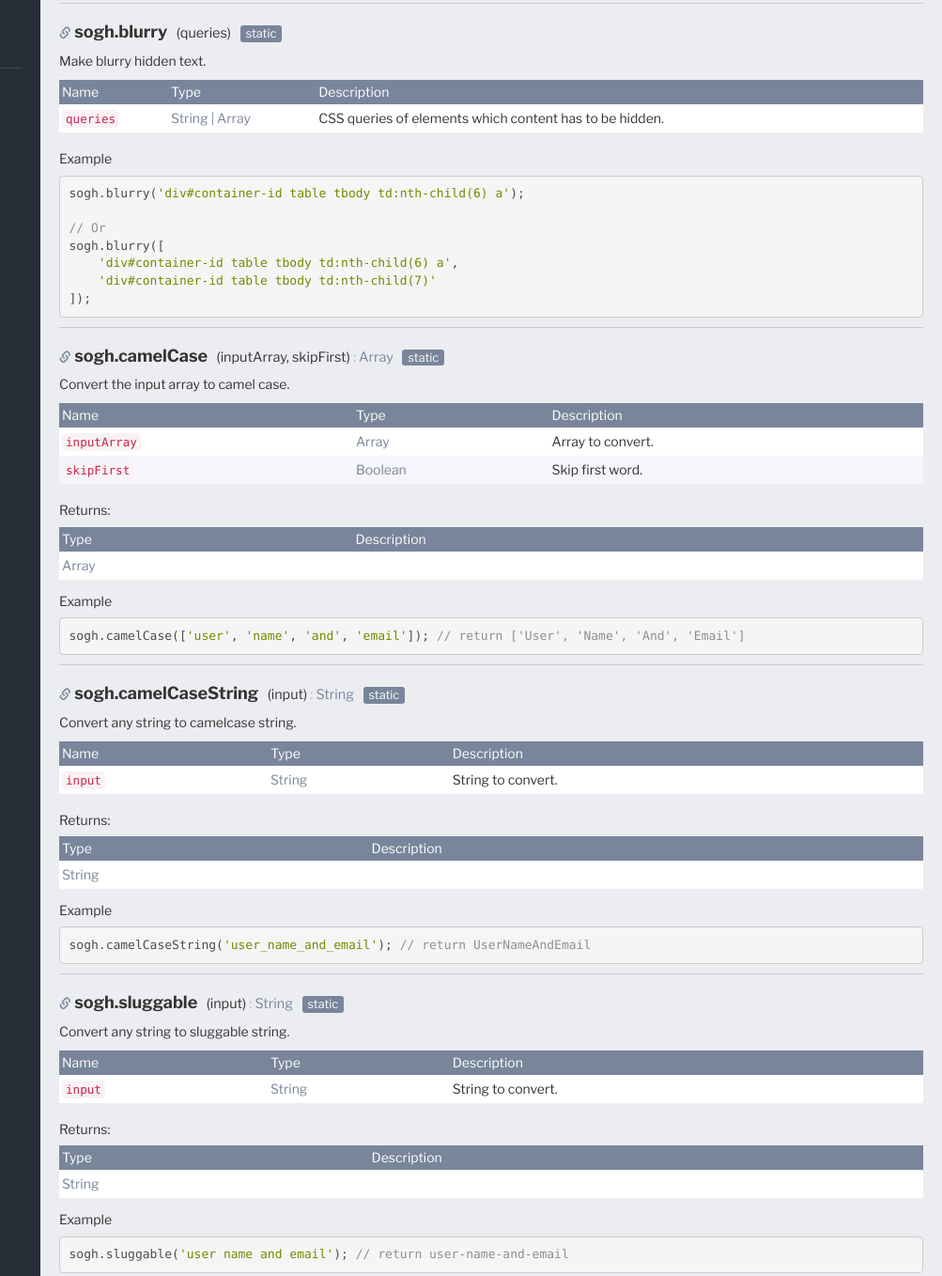
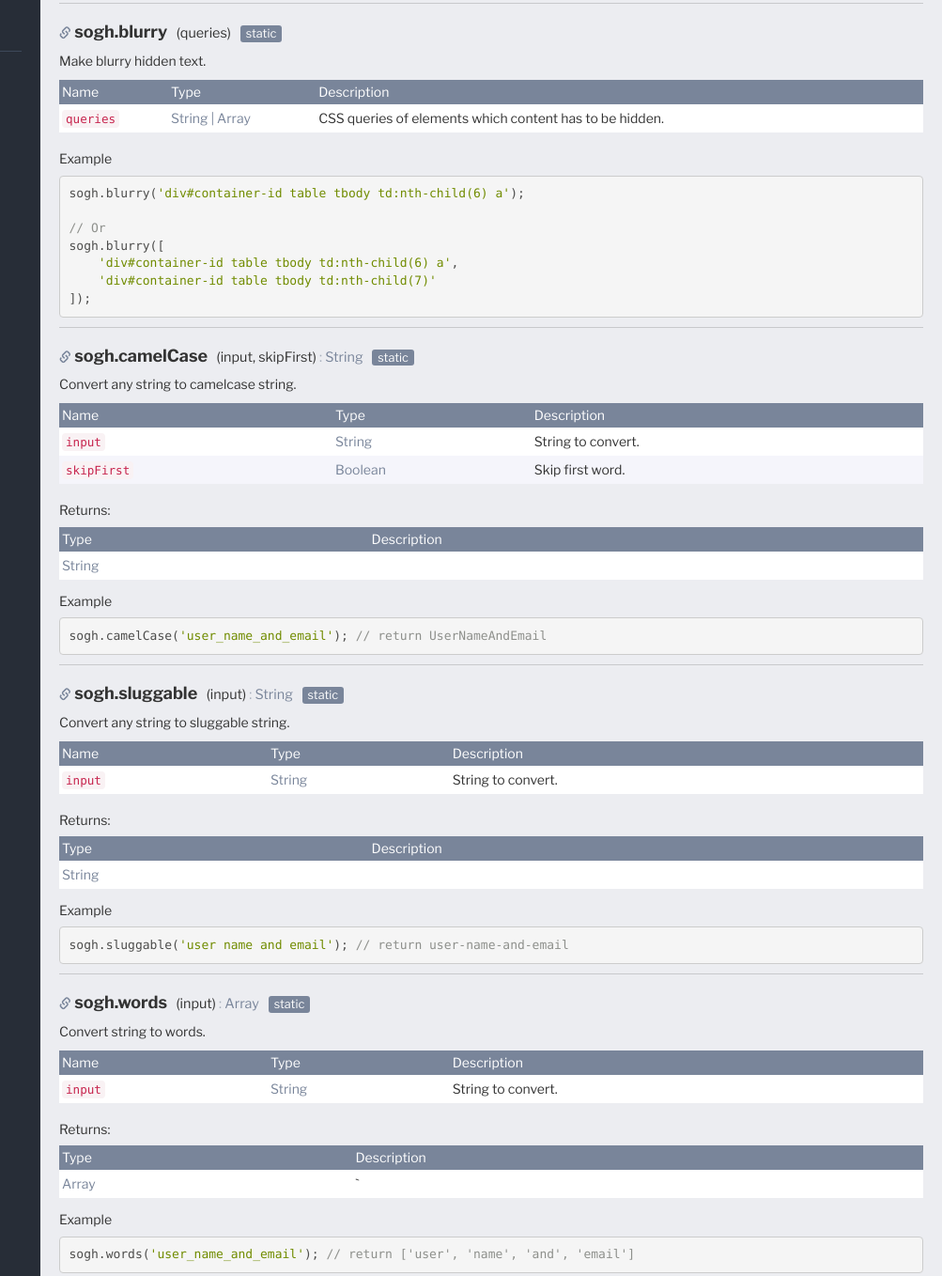
Before and after one commit to slaveofgod/sog-helper, a website: page docs/sogh.html in a window 1280 px wide and 1989 px high. Shown: the part 206-1564 px from the top of the page at 94% size, without its empty margins (277-1280 px from the left). Drawn offline with nearby package versions, Linux system fonts and the light colour scheme.

Commit message:
Hard Refactoring

```diff
--- a/docs/sogh.html
+++ b/docs/sogh.html
@@ -71,8 +71,6 @@
                 <li class="parent  " data-name="sogh.blurry"><a href="sogh.html#.blurry">blurry</a></li>
 
                 <li class="parent  " data-name="sogh.camelCase"><a href="sogh.html#.camelCase">camelCase</a></li>
-
-                <li class="parent  " data-name="sogh.camelCaseString"><a href="sogh.html#.camelCaseString">camelCaseString</a></li>
 
                 <li class="parent  " data-name="sogh.sluggable"><a href="sogh.html#.sluggable">sluggable</a></li>
 
@@ -304,7 +302,7 @@ sogh.blurry([
             <span class="">
                 sogh.camelCase
             </span>
-            <span class="signature">(inputArray, skipFirst)</span><span class="type-signature">Array</span>
+            <span class="signature">(input, skipFirst)</span><span class="type-signature">String</span>
 
             <span class="access-signature">static</span>
 
@@ -320,7 +318,7 @@ sogh.blurry([
 
 
     <div class="description">
-        <p>Convert the input array to camel case.</p>
+        <p>Convert any string to camelcase string.</p>
     </div>
 
 
@@ -351,13 +349,13 @@ sogh.blurry([
 
         <tr>
 
-                <td class="name"><code>inputArray</code></td>
+                <td class="name"><code>input</code></td>
 
 
             <td class="type">
 
 
-<span class="param-type">Array</span>
+<span class="param-type">String</span>
 
 
 
@@ -367,7 +365,7 @@ sogh.blurry([
 
             <td class="description last">
 
-                Array to convert.</td>
+                String to convert.</td>
         </tr>
 
 
@@ -449,160 +447,6 @@ sogh.blurry([
 
             <td class="type">
 
-                        Array
-
-
-            </td>
-            <td class="description last"></td>
-        </tr>
-
-    </tbody>
-</table>
-
-
-
-
-        <h5>Example</h5>
-
-
-
-    <pre class="prettyprint"><code>sogh.camelCase(['user', 'name', 'and', 'email']); // return ['User', 'Name', 'And', 'Email']</code></pre>
-
-
-
-</dd>
-
-
-
-<dt>
-    <div class="nameContainer">
-        <h4 class="name" id=".camelCaseString">
-            <a class="share-icon" href="#.camelCaseString"><span class="glyphicon glyphicon-link"></span></a>
-            <span class="">
-                sogh.camelCaseString
-            </span>
-            <span class="signature">(input)</span><span class="type-signature">String</span>
-
-            <span class="access-signature">static</span>
-
-
-        </h4>
-
-
-    </div>
-
-
-</dt>
-<dd>
-
-
-    <div class="description">
-        <p>Convert any string to camelcase string.</p>
-    </div>
-
-
-
-
-
-
-
-
-
-<table class="params">
-    <thead>
-	<tr>
-
-		<th>Name</th>
-
-
-		<th>Type</th>
-
-
-
-		<th class="last">Description</th>
-	</tr>
-	</thead>
-
-	<tbody>
-
-
-        <tr>
-
-                <td class="name"><code>input</code></td>
-
-
-            <td class="type">
-
-
-<span class="param-type">String</span>
-
-
-
-            </td>
-
-
-
-            <td class="description last">
-
-                String to convert.</td>
-        </tr>
-
-
-	</tbody>
-</table>
-
-
-
-<dl class="details">
-
-
-
-
-
-
-
-
-
-
-
-
-
-
-
-
-
-
-
-</dl>
-
-
-
-
-
-
-
-
-
-
-
-    <h5>Returns:</h5>
-
-
-
-<table class="params">
-    <thead>
-    <tr>
-
-        <th>Type</th>
-        <th class="last">Description</th>
-    </tr>
-    </thead>
-    <tbody>
-
-        <tr>
-
-            <td class="type">
-
                         String
 
 
@@ -620,7 +464,7 @@ sogh.blurry([
 
 
 
-    <pre class="prettyprint"><code>sogh.camelCaseString('user_name_and_email'); // return UserNameAndEmail</code></pre>
+    <pre class="prettyprint"><code>sogh.camelCase('user_name_and_email'); // return UserNameAndEmail</code></pre>
 
 
 
@@ -954,7 +798,7 @@ sogh.blurry([
 
         <footer class="content-size">
             <div class="footer">
-                Documentation generated by <a target="_blank" href="https://github.com/jsdoc3/jsdoc">JSDoc 3.6.3</a> on Fri Feb 21 2020 20:11:09 GMT+0200 (Eastern European Standard Time)
+                Documentation generated by <a target="_blank" href="https://github.com/jsdoc3/jsdoc">JSDoc 3.6.3</a> on Fri Feb 21 2020 23:16:24 GMT+0200 (Eastern European Standard Time)
             </div>
         </footer>
     </div>
--- a/package.json
+++ b/package.json
@@ -1,6 +1,6 @@
 {
   "name": "sog-helper",
-  "version": "1.1.4",
+  "version": "1.2.0",
   "author": {
     "name": "Slave of God",
     "email": "iamtheslaveofgod@gmail.com"
```
Also changed, not shown: docs/index.html (+5 -15 lines), src/helper/string/camel-case.js (renamed from src/helper/array/camel_case.js, +7 -5 lines), src/helper/string/camel_case_string.js (deleted, +0 -14 lines), tests/camel-case.test.js (added, +14 -0 lines), tests/sluggable.test.js (added, +14 -0 lines), tests/words.test.js (added, +14 -0 lines), README.md, build/dependencies.txt, build/output/sog-helper.dbg.js, build/output/sog-helper.js, build/output/sog-helper.min.js, build/output/sog-helper.prf.js, 1 other file.
